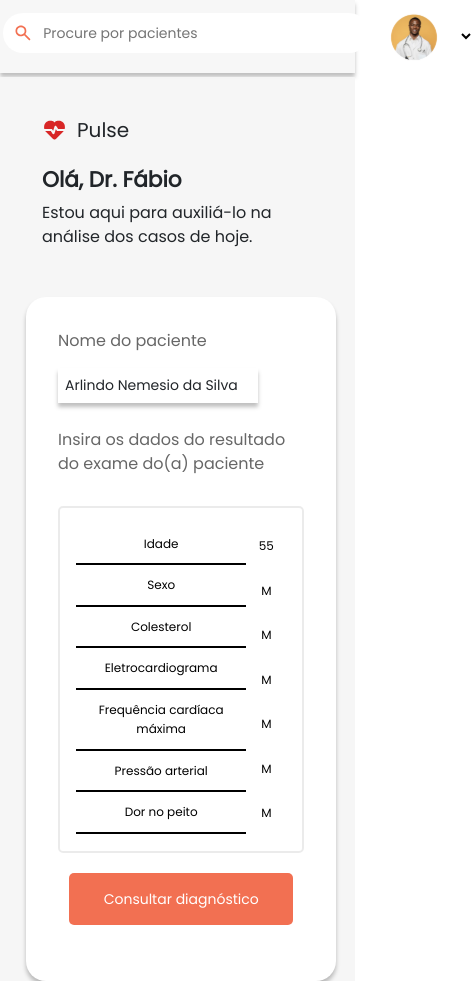
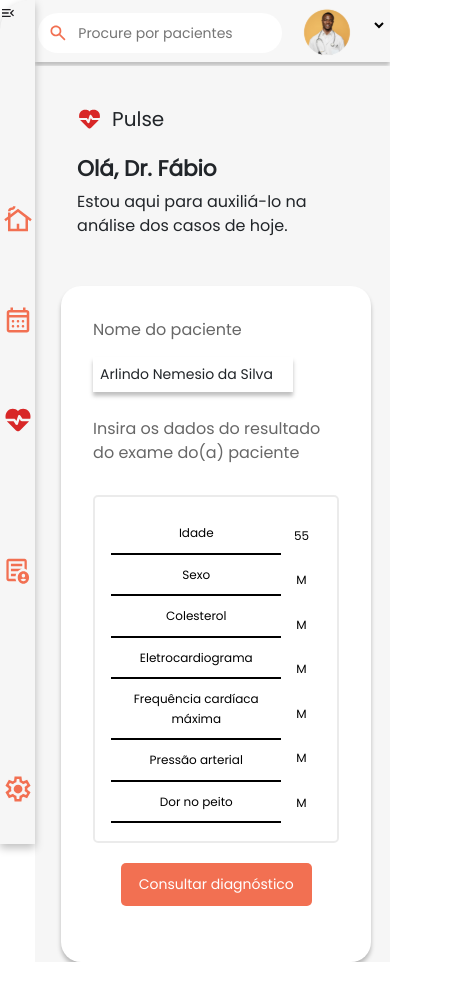
Before and after one commit to gabrieladnz/Web-CardioTech, an Angular app: page /painel in a window 390 px wide. Shown: the whole page, 474 px wide, since content can reach past the window. Built offline with nearby package versions, Linux system fonts and the light colour scheme.

Commit message:
style: alterações na interação dos botões, barra lateral e responsividade.

```diff
--- a/src/app/components/navbar-painel/navbar-painel.component.css
+++ b/src/app/components/navbar-painel/navbar-painel.component.css
@@ -53,17 +53,15 @@
 
 .modal-usuario img {
   width: 90px;
-  margin: 5% 0;
 }
 
-.seta{
-  margin: 0 0 0 5% 0;
-}
 .txt-modal {
   display: flex;
   flex-direction: column;
   align-items: stretch;
   justify-content: flex-end;
+
+  margin-top: 15px;
 }
 
 .custom-mat-field {
@@ -81,18 +79,25 @@
   border: none;
   background-color: transparent;
   width: 15px;
+  margin-top: 10px;
+
   cursor: pointer;
 }
 
 /* Media query  */
+@media only screen and (max-width: 600px) {
+  .txt-modal {
+    display: none;
+  }
+
+  .barra-pesquisa input {
+    width: 100%;
+  }
+}
+
+
 @media only screen and (max-width: 426px) {
   .txt-modal {
     display: none;
   }
 }
-
-@media only screen and (max-width: 376px) {
-  .barra-pesquisa input {
-    width: 100%;
-  }
-}
--- a/src/app/components/navbar-painel/navbar-painel.component.html
+++ b/src/app/components/navbar-painel/navbar-painel.component.html
@@ -12,19 +12,17 @@
 
   <!-- Modal usuário  -->
   <div class="modal-usuario">
-    <img class="seta" src="../../../assets/img/medico-modal.svg">
+    <img src="../../../assets/img/medico-modal.svg">
     <div class="txt-modal">
       <p style="font-weight: 600; font-size: 12px; margin: 0;">Fábio Nunes</p>
       <p style="font-size: 12px;">Cardiologista</p>
-
-
+    </div>
+    <div class="div-select">
+      <select class="select">
+        <option></option>
+        <option>Configurações</option>
+      </select>
     </div>
 
-    <select class="select">
-      <option></option>
-      <option>Configurações</option>
-    </select>
-    <!-- <div class="div-select">
-    </div> -->
   </div>
 </nav>
--- a/src/app/components/sidebar-painel/sidebar-painel.component.css
+++ b/src/app/components/sidebar-painel/sidebar-painel.component.css
@@ -34,16 +34,17 @@
   margin-bottom: 30px;
 }
 
-/* .configuracoes button {} */
+.configuracoes button {}
 
-.menu span, .configuracoes span  {
+.menu span,
+.configuracoes span {
   font-size: 14px;
   margin-left: 10px;
 }
 
 .bt-pulse {
   border-radius: 5px;
-  background: rgba(242, 112, 82, 0.22);
+  /* background: rgba(242, 112, 82, 0.22); */
 }
 
 .bt-prontuario {
@@ -55,30 +56,59 @@ button {
   background: none;
 }
 
-.menu-btn {
-  background: var(--color-neutral-10);
-  border-radius: 50px;
-  height: 23px;
-  position: absolute;
-  margin: 15% 4%;
-  width: 22px;
+/* Efeitos botões  */
+.menu button,
+.configuracoes button {
+  display: flex;
+  align-items: center;
+  padding: 10px;
+  transition: transform 0.3s ease;
 }
 
-/* Estilos para o menu fechado */
-.menu-fechado{
-  width: 70px;
+.menu button:hover,
+.configuracoes button:hover {
+  transform: translateY(-5px);
 }
 
-/* .menu-fechado::after, .menu span{
+/* Barra lateral  */
+.abrir-barra {
+  display: inline-flex;
+  position: absolute;
+  margin-left: 90px;
+  /* max-margin-left: 90px; */
+  z-index: 1;
+}
+
+.hidden {
   display: none;
-} */
+}
+
+
 /* Media query  */
 @media only screen and (max-width: 1024px) {
-  .menu span, .configuracoes span  {
+
+  .menu span,
+  .configuracoes span {
     display: none;
   }
 
   .logo-tipo {
     visibility: hidden;
   }
+
+  .abrir-barra {
+    margin-left: 40px;
+  }
 }
+
+/* Cor ao clicar no botão  */
+.cor-ativa {
+  border-radius: 5px;
+  background: rgba(242, 112, 82, 0.22);
+}
+
+@media only screen and (max-width: 768px) {
+  .abrir-barra {
+    margin-left: auto;
+  }
+}
--- a/src/app/components/sidebar-painel/sidebar-painel.component.html
+++ b/src/app/components/sidebar-painel/sidebar-painel.component.html
@@ -1,27 +1,31 @@
-<div class="menu-lateral" [ngClass]="{'menu-fechado': !mostrarSide}">
+<div class="abrir-barra">
+  <button (click)="fecharMenu()">
+    <img src="../../../assets/icons/menu-open.svg" alt="abrir menu">
+  </button>
+</div>
+
+<div class="menu-lateral" [ngClass]="{ 'hidden': menuFechado }">
   <!-- Conteúdo do menu lateral -->
   <div class="logo-tipo">
     <img style="width: 110px;" src="../../../assets/logos/CardioTech - Logo Home.svg">
-    <button class="menu-btn" (click)="diminuirSide()">
-      <img src="../../../assets/icons/menu-open.svg" alt="abrir menu">
-    </button>
   </div>
 
   <!-- Menu lateral  -->
-  <div class="menu">
-    <button type="button" routerLink="/home">
+  <div class="menu" id="menu">
+    <button type="button" (click)="onButtonClick(1)" [ngClass]="{ 'cor-ativa': activeButton === 1 }">
       <img src="../../../assets/icons/home.svg" alt="Home">
       <span>Home</span>
     </button>
-    <button type="button">
+    <button type="button" (click)="onButtonClick(2)" [ngClass]="{ 'cor-ativa': activeButton === 2 }">
       <img src="../../../assets/icons/agenda.svg" alt="Agenda">
       <span>Agenda</span>
     </button>
-    <button type="button" class="bt-pulse">
+    <button type="button" class="bt-pulse" (click)="onButtonClick(3)" [ngClass]="{ 'cor-ativa': activeButton === 3 }">
       <img src="../../../assets/icons/pulse.svg" alt="Pulse">
       <span>Pulse</span>
     </button>
-    <button type="button" class="bt-prontuario">
+    <button type="button" class="bt-prontuario" (click)="onButtonClick(4)"
+      [ngClass]="{ 'cor-ativa': activeButton === 4 }">
       <img src="../../../assets/icons/prontuarios.svg" alt="Prontuário">
       <span>Prontuários</span>
     </button>
@@ -29,7 +33,7 @@
 
   <!-- Botão configurações  -->
   <div class="configuracoes">
-    <button type="button">
+    <button type="button" (click)="onButtonClick(5)" [ngClass]="{ 'cor-ativa': activeButton === 5 }">
       <img src="../../../assets/icons/config.svg" alt="Configurações">
       <span>Ajustes</span>
     </button>
--- a/src/app/components/sidebar-painel/sidebar-painel.component.ts
+++ b/src/app/components/sidebar-painel/sidebar-painel.component.ts
@@ -8,10 +8,21 @@ import { Component } from '@angular/core';
 export class SidebarPainelComponent {
 
   mostrarSide: boolean = true;
+  activeButton: number = 0;
+  menuFechado: boolean = false;
 
-  diminuirSide(){
+  isButtonClicked: boolean = false;
+
+  diminuirSide() {
     this.mostrarSide = !this.mostrarSide
 
   }
 
+  onButtonClick(buttonNumber: number): void {
+    this.activeButton = buttonNumber;
+  }
+
+  fecharMenu() {
+    this.menuFechado = !this.menuFechado;
+  }
 }
--- a/src/app/pages/painel IA/home-ia.component.css
+++ b/src/app/pages/painel IA/home-ia.component.css
@@ -11,7 +11,7 @@ body {
 }
 
 .sidebar {
-  width: 9%;
+  max-width: 9%;
 }
 
 /* =================> Painel  */
@@ -135,16 +135,13 @@ body {
 
   border-radius: 5px;
   border: none;
-  height: 52px;
+
   font-size: 14px;
   font-weight: 400;
   line-height: 24px;
   letter-spacing: 1.5%;
 
-  /* padding: 1.5em 1.3em 1.5em 1.3em; */
-  /* padding: 0.7em 1.3em 0.7em 1.3em; */
-  width: 224px;
-
+  padding: 0.7em 1.3em 0.7em 1.3em;
 
 }
 
@@ -208,10 +205,10 @@ body {
     padding: 12.5px;
   }
 
-  .sidebar {
+  /* .sidebar {
     visibility: hidden;
     position: absolute;
-  }
+  } */
 }
 
 /* Modal  */
@@ -264,8 +261,6 @@ body {
   margin-top: 25px;
 }
 
-.texto-modal {}
-
 .cards {
   display: flex;
   flex-direction: row;
@@ -312,4 +307,20 @@ body {
   letter-spacing: 0.24px;
 
   padding: 10px;
+
 }
+
+.bt-salvar button::before {
+  bottom: 0;
+  border-radius: 50% 50% 0 0;
+
+}
+
+.bt-salvar button:hover {
+  background-color: #F27052;
+  transform: translateY(-5px);
+}
+
+.bt-salvar button:hover::before {
+  height: 180%;
+}
--- a/src/app/pages/painel IA/home-ia.component.html
+++ b/src/app/pages/painel IA/home-ia.component.html
@@ -74,7 +74,7 @@
 </header>
 
 <!-- Modal  -->
-<ng-container *ngIf="modal">
+<ng-container class="show" *ngIf="modal">
   <div class="overlay" (click)="closeModal()"></div>
   <div class="modal">
 
--- a/src/app/pages/painel IA/home-ia.component.ts
+++ b/src/app/pages/painel IA/home-ia.component.ts
@@ -9,8 +9,10 @@ import { ModalIAComponent } from 'src/app/components/modal-ia/modal-ia.component
 export class HomeIAComponent {
 
   modal: boolean = false;
+  showModal: boolean = false;
 
   constructor() { }
+
 
   openModal(): boolean {
     return this.modal = true;
@@ -20,4 +22,5 @@ export class HomeIAComponent {
     return this.modal = false;
   }
 
+
 }
```
Also changed, not shown: src/app/components/modal-ia/modal-ia.component.html (deleted, +0 -16 lines).
